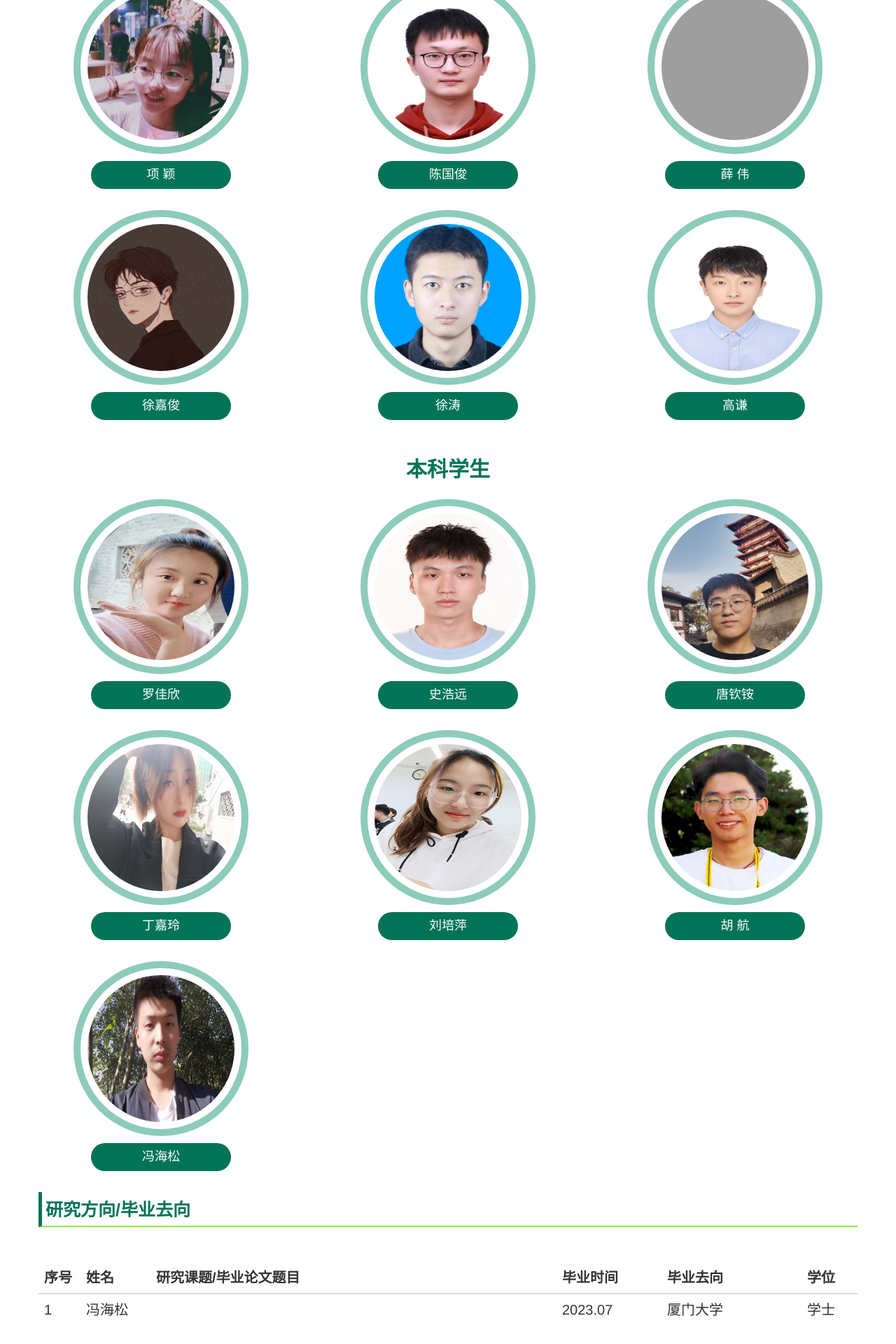
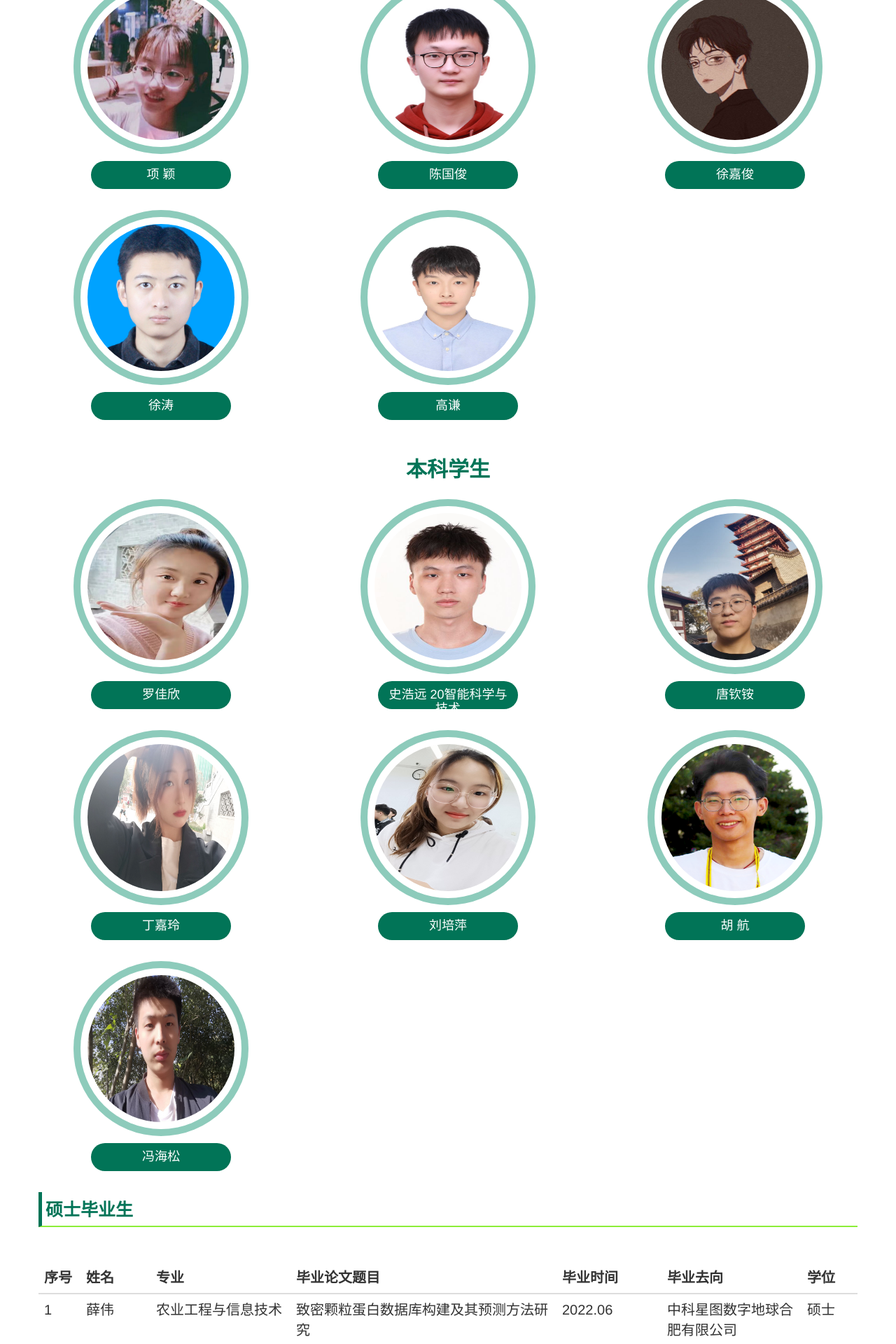
Before and after one commit to Jun429/bioinfo, a Django app: page /bioinfolab/team/ in a window 1280 px wide. Shown: the part 1160-3080 px from the top of the page at 70% size. Run offline with Django 3.2, Linux system fonts and the light colour scheme; parts of the project's set-up code (start-up, migrations or seed data) failed here and were passed over; some libraries are stand-ins or nearby versions; grey boxes are pictures that could not be loaded.

Commit message:
ADD:人员列表

```diff
--- a/templates/laboratory_tmp/index.html
+++ b/templates/laboratory_tmp/index.html
@@ -38,8 +38,6 @@
                 </li>
             </ul>
         </div>
-
-
     </div>
 </nav>
 {#=========================大=背=景============================#}
--- a/templates/laboratory_tmp/team.html
+++ b/templates/laboratory_tmp/team.html
@@ -166,17 +166,6 @@
                         <div class="col-md-4 col-lg-4">
                             <div class="carbon">
                                 <div>
-                                    <img src="http://q1.qlogo.cn/g?b=qq&nk=809341512&s=640" alt="">
-                                </div>
-                            </div>
-                            <div>
-                                <span class="xw_label2">薛 伟</span>
-                            </div>
-                        </div>
-
-                        <div class="col-md-4 col-lg-4">
-                            <div class="carbon">
-                                <div>
                                     <img src="/static/laboratory_stc/img/photo/xjj.jpg" alt="">
                                 </div>
                             </div>
@@ -232,7 +221,7 @@
                                 </div>
                             </div>
                             <div>
-                                <span class="xw_label2">史浩远</span>
+                                <span class="xw_label2">史浩远 20智能科学与技术</span>
                             </div>
                         </div>
 
@@ -292,9 +281,10 @@
                     </div>
                 </div>
             </div>
+
             <div class="xw_span">
                 <div>
-                    <span>研究方向/毕业去向</span>
+                    <span>硕士毕业生</span>
                 </div>
             </div>
             <table class="table xw_table">
@@ -302,7 +292,8 @@
                 <tr>
                     <th width="60px">序号</th>
                     <th width="100px">姓名</th>
-                    <th>研究课题/毕业论文题目</th>
+                    <th width="200px">专业</th>
+                    <th>毕业论文题目</th>
                     <th width="150px">毕业时间</th>
                     <th width="200px">毕业去向</th>
                     <th width="80px">学位</th>
@@ -311,37 +302,54 @@
                 <tbody>
                 <tr>
                     <td>1</td>
-                    <td>冯海松</td>
-                    <td></td>
-                    <td>2023.07</td>
-                    <td>厦门大学</td>
+                    <td>薛伟</td>
+                    <td>农业工程与信息技术</td>
+                    <td>致密颗粒蛋白数据库构建及其预测方法研究</td>
+                    <td>2022.06</td>
+                    <td>中科星图数字地球合肥有限公司</td>
+                    <td>硕士</td>
+                </tr>
+                </tbody>
+            </table>
+
+            <div class="xw_span">
+                <div>
+                    <span>本科毕业生</span>
+                </div>
+            </div>
+            <table class="table xw_table">
+                <thead>
+                <tr>
+                    <th width="60px">序号</th>
+                    <th width="100px">姓名</th>
+                    <th width="200px">专业</th>
+                    <th>毕业论文题目</th>
+                    <th width="150px">毕业时间</th>
+                    <th width="200px">毕业去向</th>
+                    <th width="80px">学位</th>
+                </tr>
+                </thead>
+                <tbody>
+                <tr>
+                    <td>1</td>
+                    <td>周贺杰</td>
+                    <td>计算机科学与技术(辅修)</td>
+                    <td>基于数据挖掘的抗癌药物和蛋白质特征提取方法研究</td>
+                    <td>2022.06</td>
+                    <td>南京农业大学(保研)</td>
                     <td>学士</td>
                 </tr>
-
-{#                <tr>#}
-{#                    <td>2</td>#}
-{#                    <td>唐杰</td>#}
-{#                    <td>家蚕丝腺表达谱的分析及相关基因的表达研究</td>#}
-{#                    <td>2007.07</td>#}
-{#                    <td>美国佐治亚大学</td>#}
-{#                    <td>硕士</td>#}
-{#                </tr>#}
-{#                <tr>#}
-{#                    <td>3</td>#}
-{#                    <td>柳葳</td>#}
-{#                    <td>酿酒酵母Hsp33蛋白的晶体结构解析</td>#}
-{#                    <td>2007.07</td>#}
-{#                    <td>新加坡</td>#}
-{#                    <td>硕士</td>#}
-{#                </tr>#}
-{#                <tr>#}
-{#                    <td>4</td>#}
-{#                    <td>何薇薇</td>#}
-{#                    <td>酵母6-磷酸葡萄糖酸脱氢酶结构和生化性质的研究</td>#}
-{#                    <td>2007.07</td>#}
-{#                    <td>Scripps USA</td>#}
-{#                    <td>硕士</td>#}
-{#                </tr>#}
+                </tbody>
+                <tbody>
+                <tr>
+                    <td>2</td>
+                    <td>冯海松</td>
+                    <td>计算机科学与技术</td>
+                    <td>基于有向图神经网络的突变-药物关联预测</td>
+                    <td>2023.06</td>
+                    <td>厦门大学(保研)</td>
+                    <td>学士</td>
+                </tr>
                 </tbody>
             </table>
 
```
